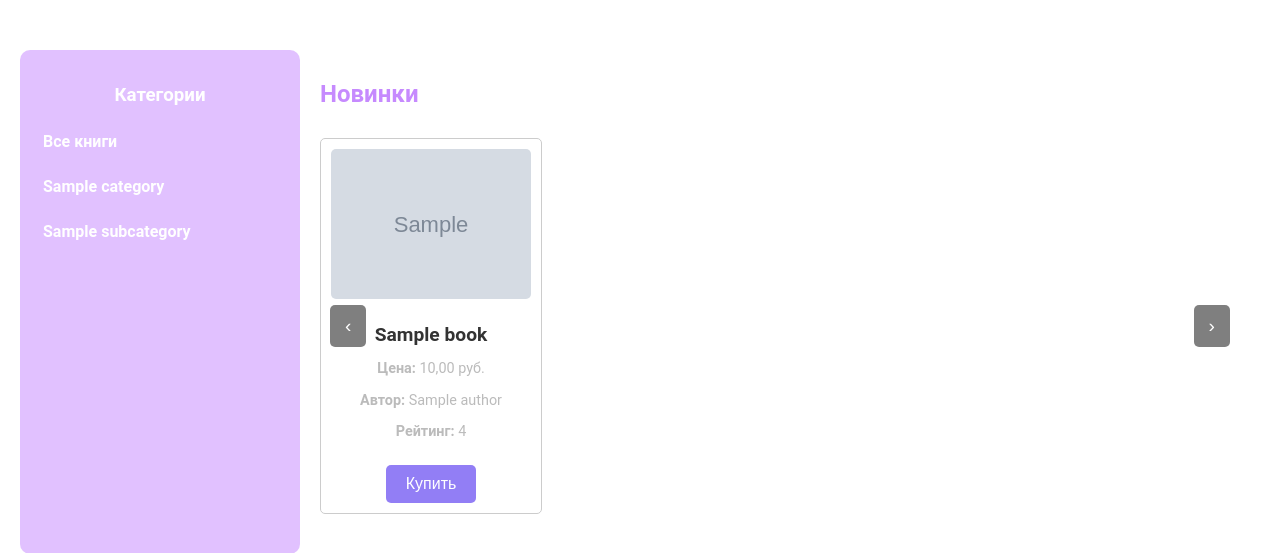
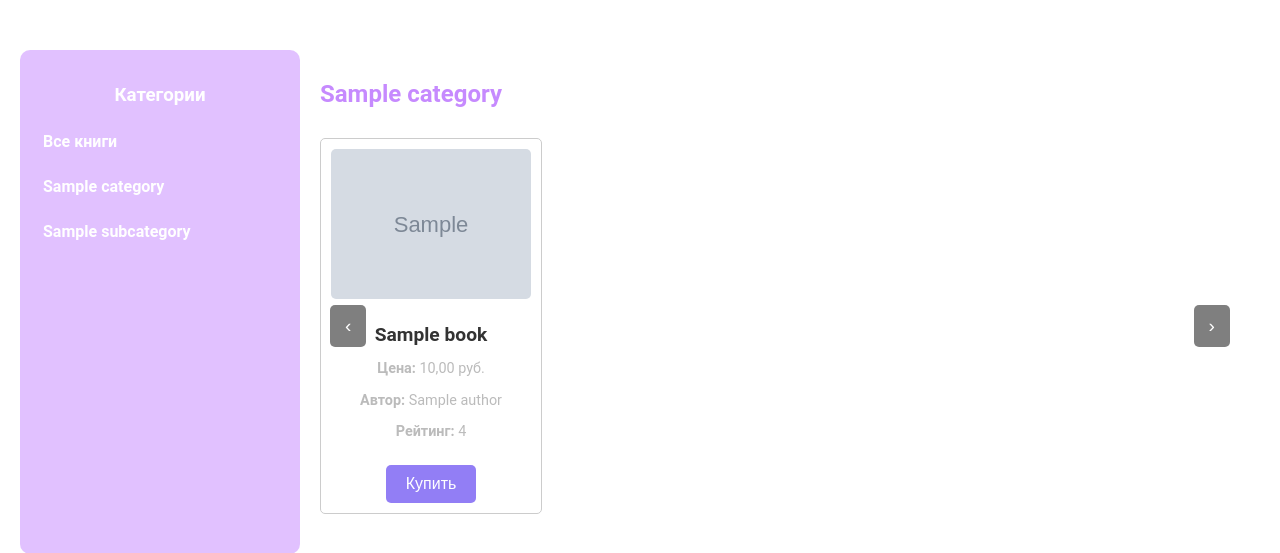
Before and after one commit to Shiiniiigamii/Moon_shelve, a Django app: page /catalog/1/ in a window 1280 px wide. Shown: the part 134-687 px from the top of the page. Run offline with Django 4.2, Linux system fonts and the light colour scheme; tables that the repository leaves empty hold one stand-in row (values such as "Sample post"); grey boxes marked "Sample" are stand-in pictures; parts of the project's set-up code (start-up, migrations or seed data) failed here and were passed over.

Commit message:
исправил выведение названия категории и подкатегории

```diff
--- a/Moon_Shelf/shop/templates/shop/catalog.html
+++ b/Moon_Shelf/shop/templates/shop/catalog.html
@@ -12,7 +12,7 @@
             {% for category in categories %}
                 <li>
                     <a href="{% url 'category_books' category.category_id %}">{{ category.name_category }}</a>
-                    {% if selected_category == category.category_id %}
+                    {% if selected_category == category %}
                         <ul>
                             {% for sub in subcategories %}
                                 <li><a href="{% url 'subcategory_books' category.category_id sub.subcategory_id %}">{{ sub.name_subcategory }}</a></li>
@@ -26,7 +26,15 @@
 
     <!-- Список книг -->
     <div class="books-list">
-        <h2 class="theme">Новинки</h2>
+        <h2 class="theme">
+            {% if selected_subcategory %}
+                {{ selected_subcategory.name_subcategory }}
+            {% elif selected_category %}
+                {{ selected_category.name_category }}
+            {% else %}
+                Все книги
+            {% endif %}
+        </h2>
         <div class="book-slider">
             <button class="slider-button slider-button--left" onclick="scrollBooks(-1)">&#8249;</button>  <!-- Кнопка "влево" -->
             <div class="book-container">
--- a/Moon_Shelf/shop/views.py
+++ b/Moon_Shelf/shop/views.py
@@ -84,25 +84,28 @@ def catalog_view(request, category_id=None, subcategory_id=None):
     subcategories = None
     books = Books.objects.all()
 
+    selected_category = None
+    selected_subcategory = None
+
+    # Фильтрация по категории
     if category_id:
-        category = get_object_or_404(Category, category_id=category_id)
-        subcategories = Subcategory.objects.filter(category=category)
-        books = Books.objects.filter(category=category)
+        selected_category = get_object_or_404(Category, category_id=category_id)
+        subcategories = Subcategory.objects.filter(category=selected_category)  # Подкатегории для выбранной категории
+        books = Books.objects.filter(category=selected_category)  # Книги для выбранной категории
 
+    # Фильтрация по подкатегории
     if subcategory_id:
-        if Subcategory.objects.filter(subcategory_id=subcategory_id).exists():
-            subcategory = get_object_or_404(Subcategory, subcategory_id=subcategory_id)
-            books = Books.objects.filter(subcategory=subcategory)  # Исправлено!
-        else:
-            books = Books.objects.none()  # Возвращаем пустой QuerySet, если подкатегории нет
+        selected_subcategory = get_object_or_404(Subcategory, subcategory_id=subcategory_id)
+        books = books.filter(subcategory=selected_subcategory)  # Книги для выбранной подкатегории
 
     context = {
         "categories": categories,
         "subcategories": subcategories,
         "books": books,
-        "selected_category": category_id,
-        "selected_subcategory": subcategory_id
+        "selected_category": selected_category,
+        "selected_subcategory": selected_subcategory
     }
+
     return render(request, "shop/catalog.html", context)
 
 def basket(request):
```
